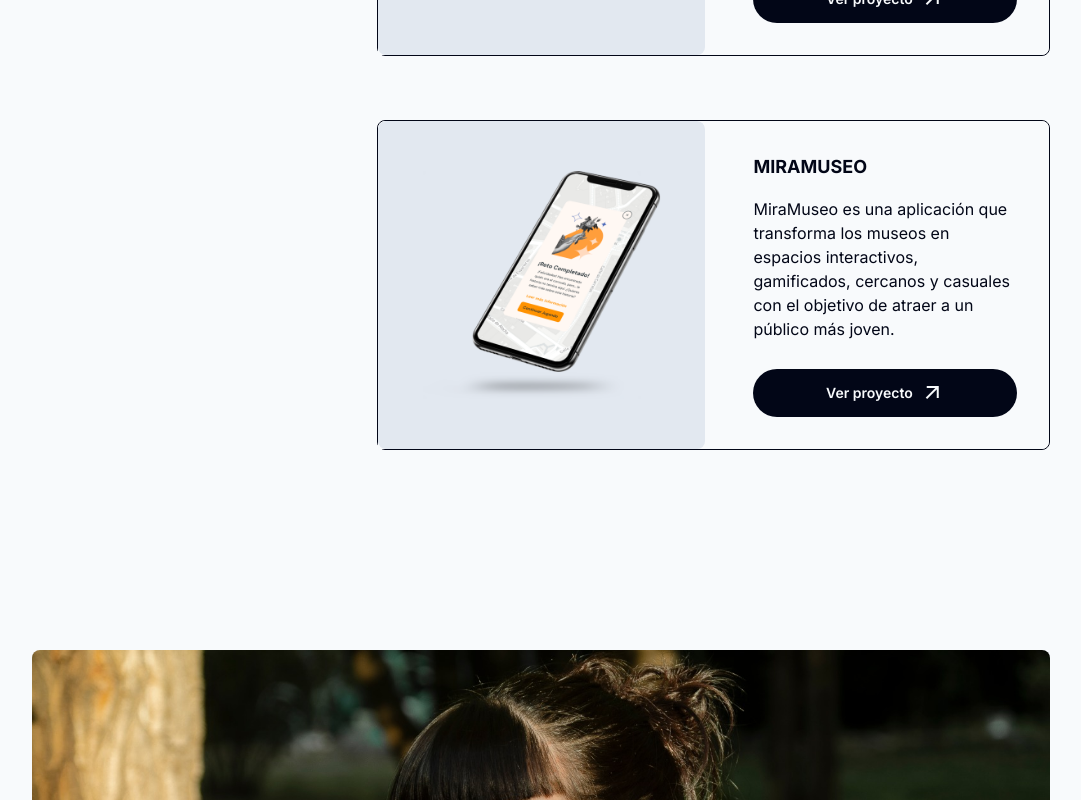
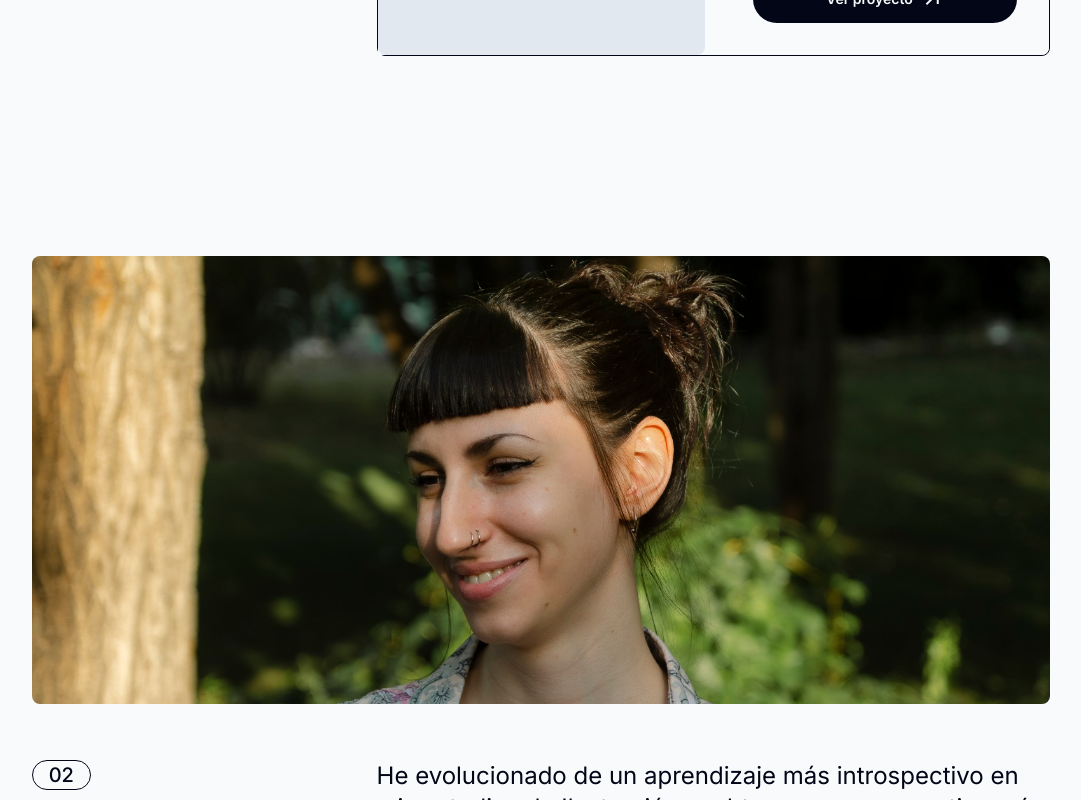
Before and after one commit to AndreaCascallana/AndreaCascallana_Portfolio, a React (Vite) app: page / in a window 1280 px wide. Shown: the part 2740-3540 px from the top of the page, without its empty margins (99-1180 px from the left). Built offline with nearby package versions, Linux system fonts and the light colour scheme.

Commit message:
delete MiraMuseo proyect

```diff
--- a/src/routes/Proyects.jsx
+++ b/src/routes/Proyects.jsx
@@ -33,13 +33,6 @@ const Proyects = () => {
             description="Key es una plataforma digital de oferta y demanda de espacios de trabajo específicos para perfiles profesionales creativos."
             url="https://www.figma.com/proto/vBGOQlWlTbW4zwxav7R333/KEY_Portfolio-AndreaCascallana?page-id=1701%3A43853&type=design&node-id=1702-44740&viewport=515%2C342%2C0.24&t=cnNtDriHN5WKzenS-1&scaling=scale-down&mode=design"
           />
-          <ProyectSingle
-            name="MiraMuseo"
-            picture="/mira-museo.png"
-            alt="MiraMuseo proyect"
-            description="MiraMuseo es una aplicación que transforma los museos en espacios interactivos, gamificados, cercanos y casuales con el objetivo de atraer a un público más joven."
-            url="https://www.behance.net/gallery/174064291/MiraMuseo-App"
-          />
         </div>
       </div>
     </div>
```
